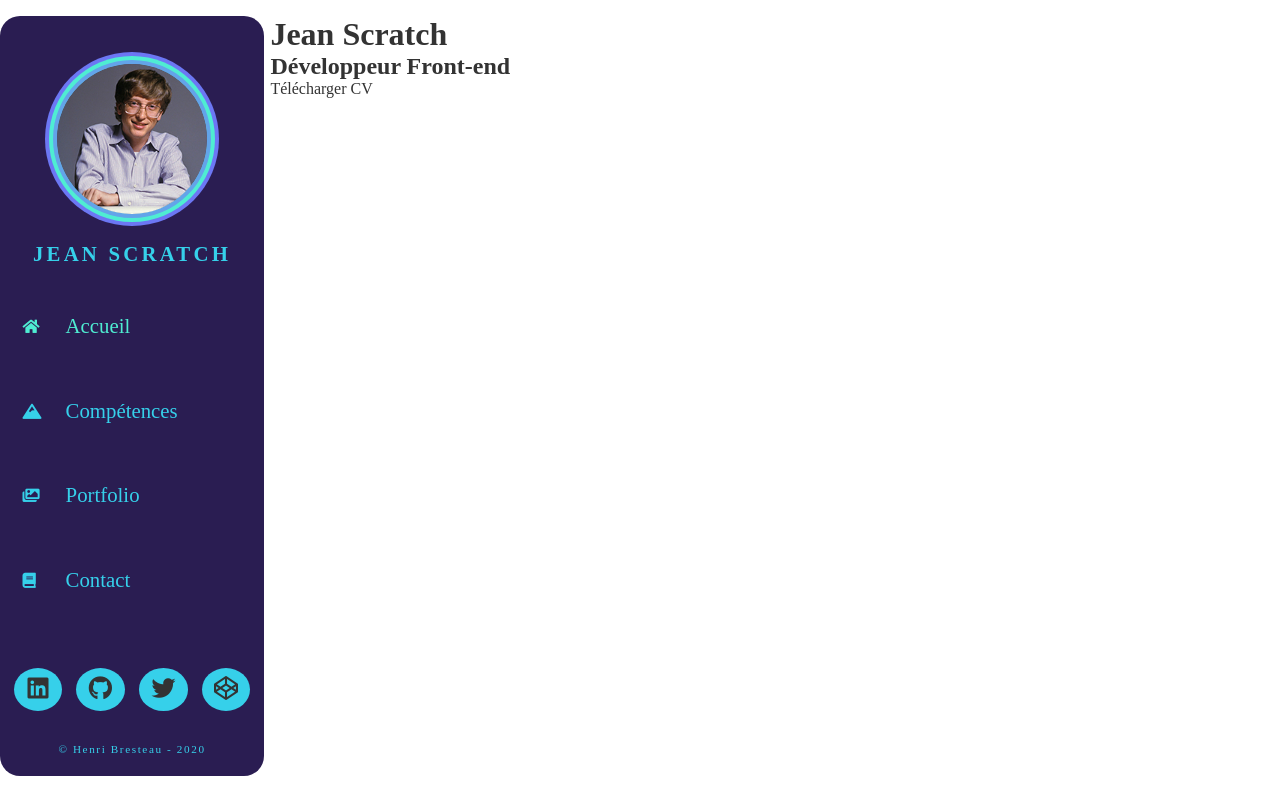
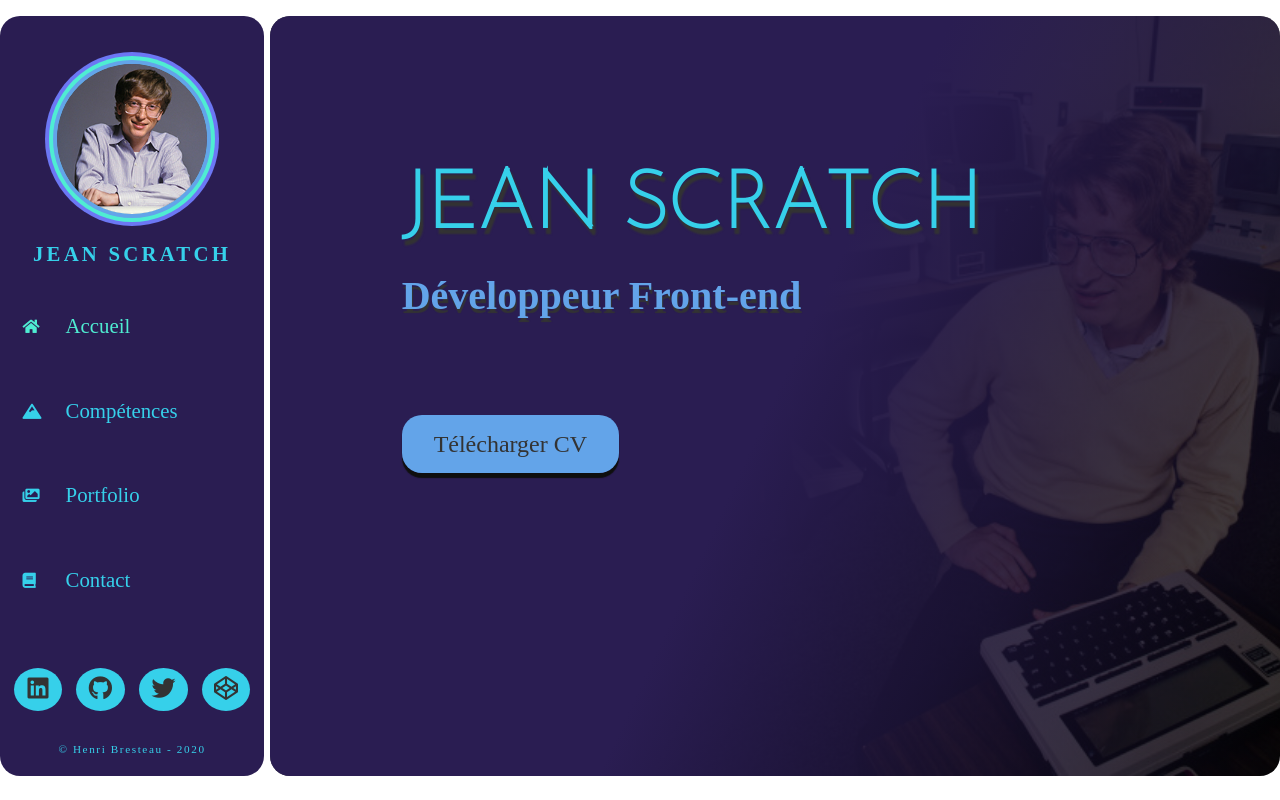
Before and after one commit to HenriBresteau/react-cv, a React (Create React App) app: page / in a window 1280 px wide. Built offline with nearby package versions, Linux system fonts and the light colour scheme; a web font is replaced by a local one.

Commit message:
style HOME

```diff
--- a/src/styles/pages/_home.scss
+++ b/src/styles/pages/_home.scss
@@ -0,0 +1,75 @@
+.home {
+
+    .homeContent {
+      background: linear-gradient(115deg, $color-1 50%, transparent 100%);
+      min-height: $minHeight;
+      width: 100%;
+      min-height: 500px;
+      border-radius: $borderRadius;
+      position: relative;
+      overflow: hidden;
+
+      &:after {
+        content: 'test';
+        position: absolute;
+        height: 100%;
+        width: inherit;
+        background: url('../../media/bigGates.jpg') no-repeat center/cover;
+        z-index: -1;
+        filter: brightness(30%);
+      }
+
+      .content {
+        position: absolute;
+        top: 20%;
+        left: 13%;
+        font-family: $font-1;
+
+        h1 {
+          font-size: 5rem;
+          font-family: $font-3;
+          color: $color-5;
+          text-transform: uppercase;
+          text-shadow: 3px 6px 2px $black;
+        }
+        h2 {
+          font-size: 2.5rem;
+          padding: 1.5rem 0 7rem;
+          color: $color-3;
+          text-shadow: 1px 4px 1px $black;
+        }
+        .pdf {
+          a {
+            font-size: 1.5rem;
+            background: $color-3;
+            padding: 1rem 2rem;
+            border-radius: $borderRadius;
+            box-shadow: 0 5px 1px rgb(15, 15, 15);
+            transition: 0.2s ease;
+
+            &:hover {
+              background: $color-4;
+            }
+          }
+        }
+      }
+    }
+  }
+  @media screen and (max-width: 850px){
+    .homeContent {
+      margin: 0 !important;
+    }
+  }
+  @media screen and (max-width:580px){
+    .homeContent {
+      &:after {
+      background: url('../../media/bigGates.jpg') no-repeat 60% 50%/cover !important;
+      }
+      h1 {
+        font-size: 3rem !important;
+      }
+      h2 {
+        font-size: 1.8rem !important;
+      }
+    }
+  }
```
